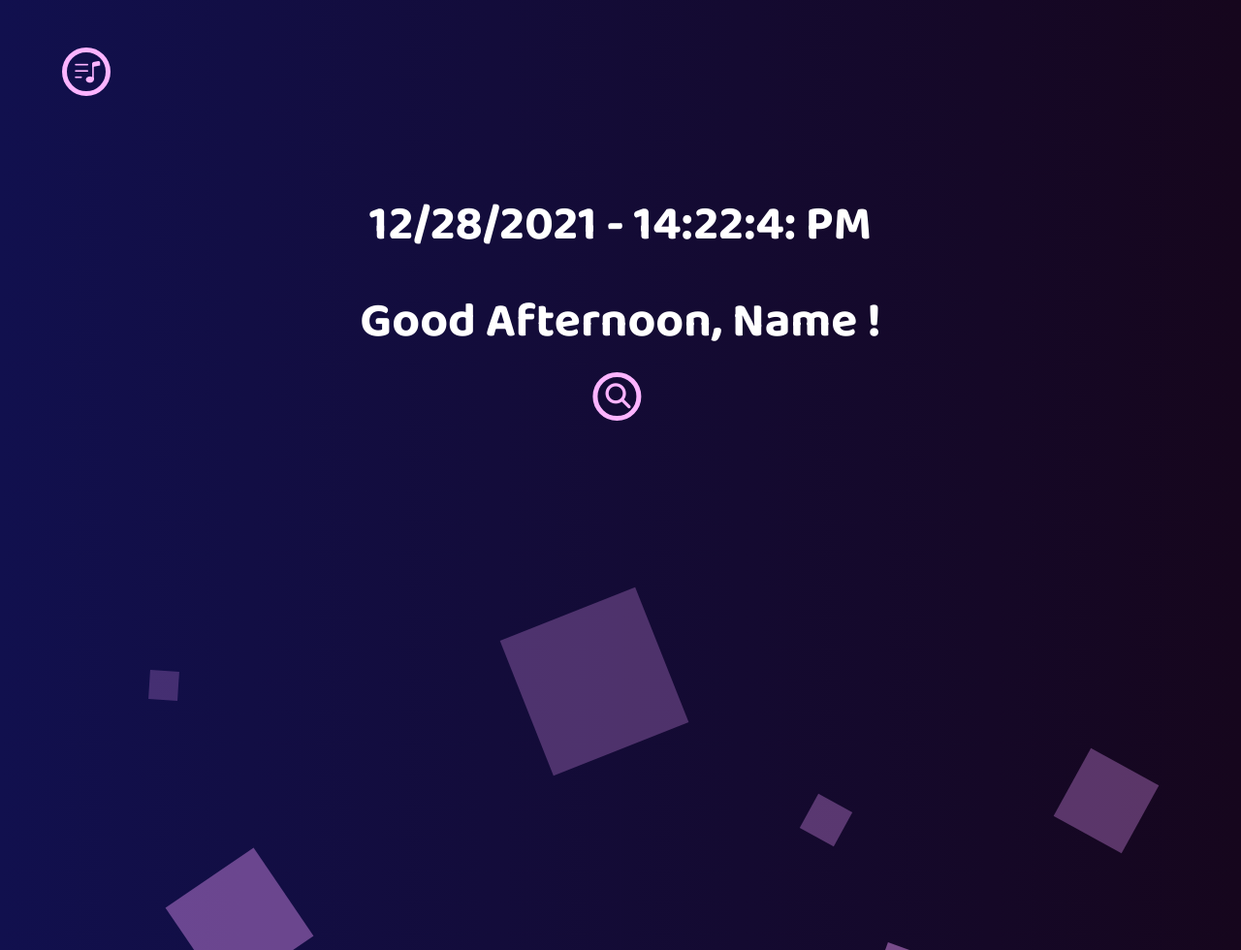
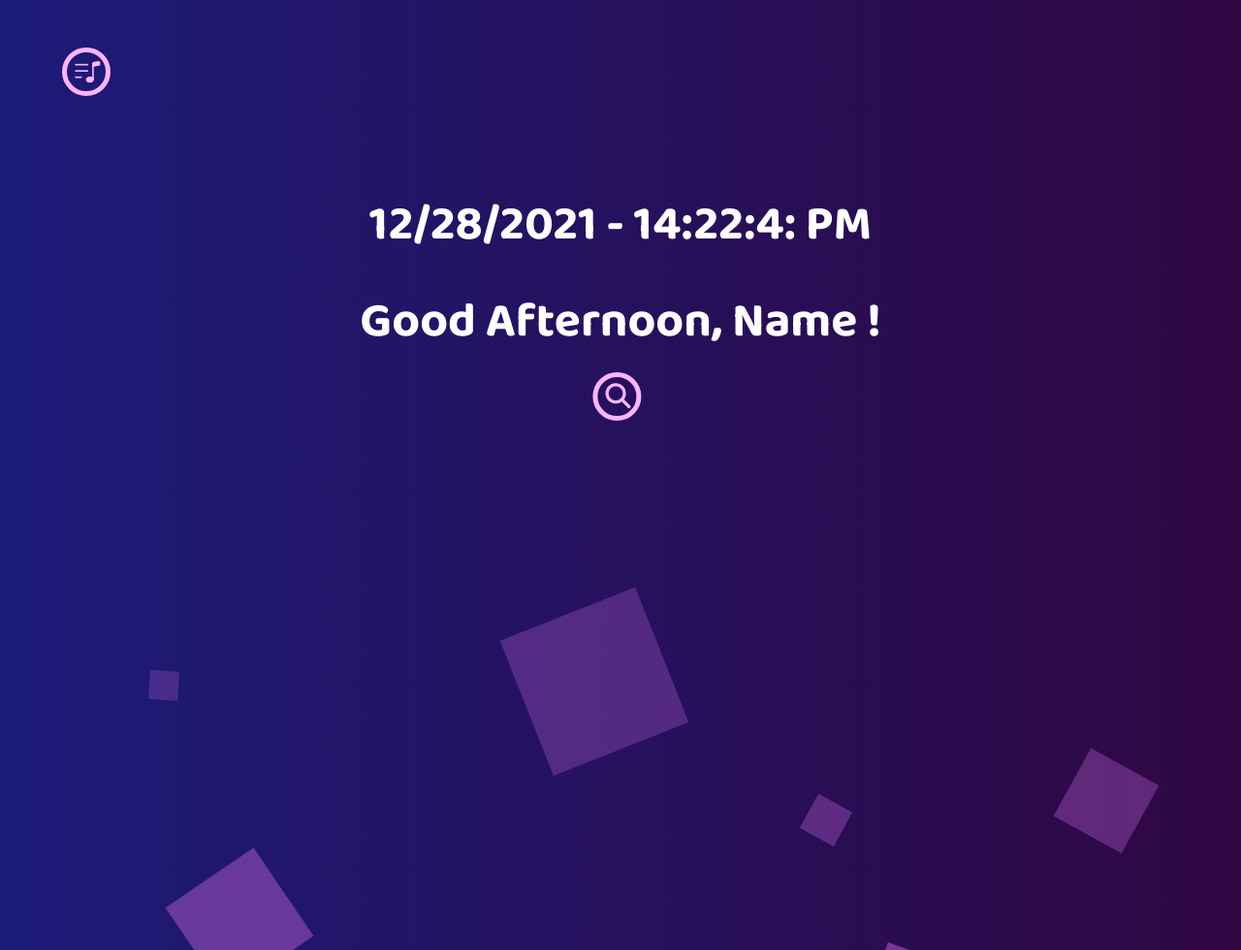
Before and after one commit to jessicaggan/heroku-project, a PHP site: page / in a window 1280 px wide. Shown: the whole page at 97% size. Run offline with PHP 8.4, Linux system fonts and the light colour scheme; data that the repository does not hold is empty; some libraries are stand-ins or nearby versions.

Commit message:
Update style.css

```diff
--- a/templates/style.css
+++ b/templates/style.css
@@ -8,9 +8,7 @@ body {
 #submitBtn,#change-song{
     visibility: hidden;
 }
-#youtube-audio{
-	visibility: hidden;
-}
+
 
 #youtube{
 	position:fixed;
@@ -23,6 +21,9 @@ body {
 	filter: brightness(25%);
 }
 
+#youtube-audio{
+	visibility: hidden;
+}
 #youtube:hover{
     visibility: visible;
 }
@@ -103,10 +104,11 @@ i{
 }
 
 .animation-area {
-	background: linear-gradient(to left, #16061d, #11104e);
+	background: linear-gradient(to left, #2f0741, #1c1b79);
 	width: 100%;
 	height: 100vh;
 }
+
 .box-area {
 	position: absolute;
 	top: 0;
@@ -121,7 +123,7 @@ i{
 	list-style: none;
 	width: 25px;
 	height: 25px;
-	background: rgba(231, 150, 247, 0.493);
+	background: rgba(204, 105, 224, 0.493);
 	animation: animate 20s linear infinite;
 	bottom: -150px;
 }
```
